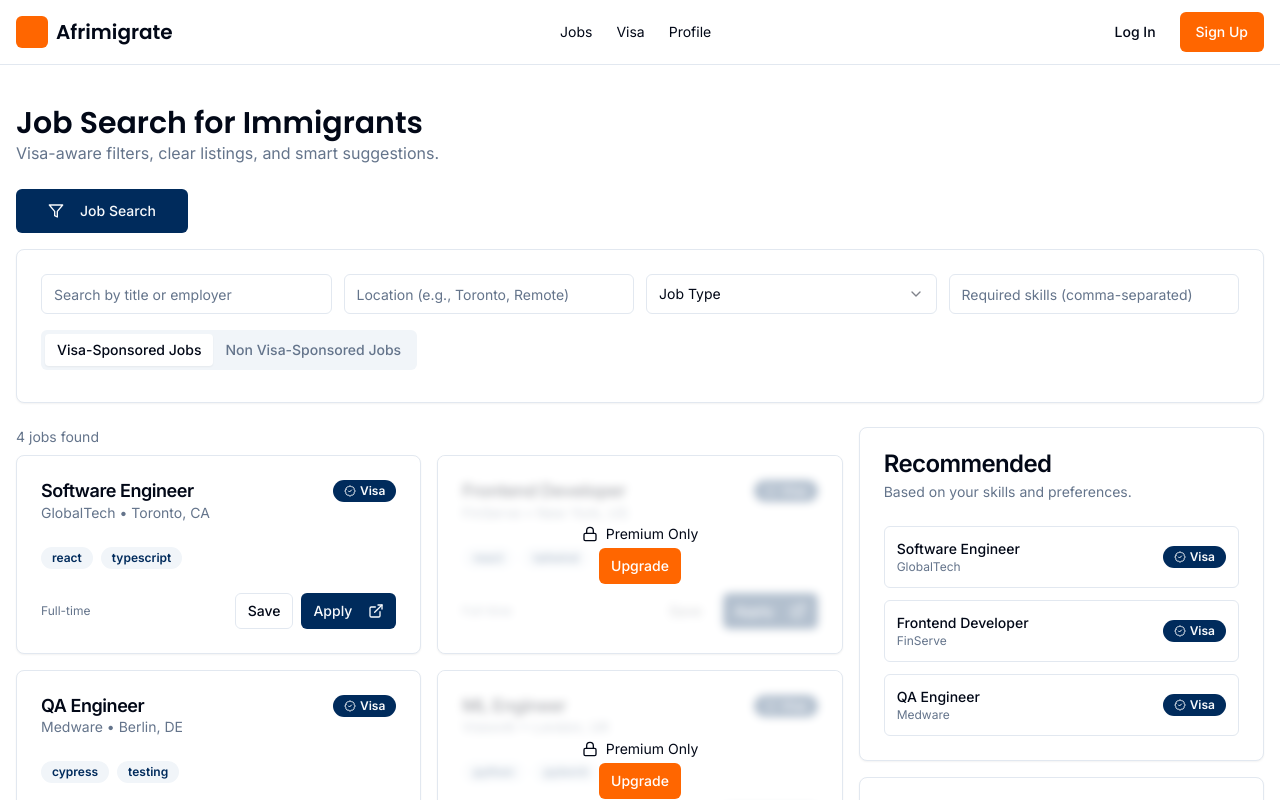
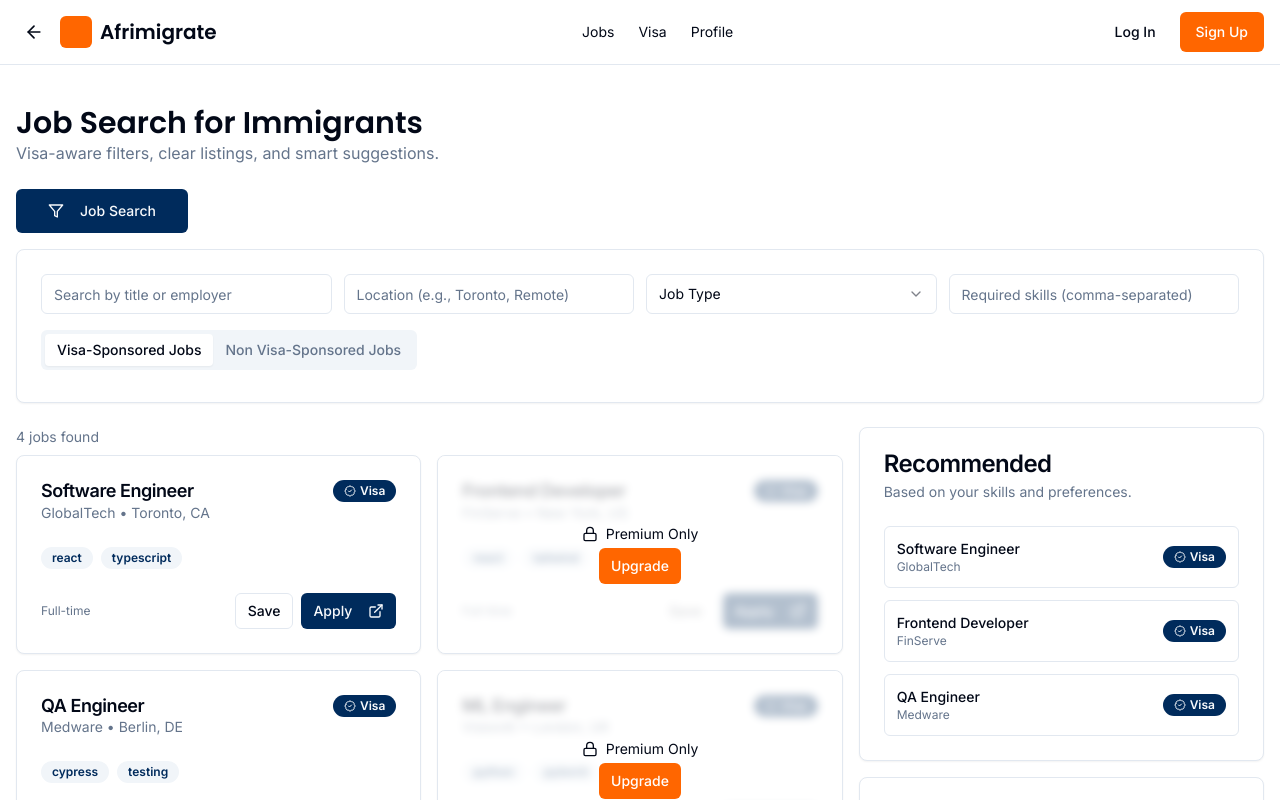
Before and after one commit to trippamw2/afri-migrate-welcome, a React (Vite) app: page /jobs in a window 1280 px wide. Shown: the top 800 px of the page. Built offline with nearby package versions, Linux system fonts and the light colour scheme.

Commit message:
Add back buttons to pages
Replaced the Support page and added back buttons to all app pages, including Jobs, Visa, Support, and Profile, for improved navigation.

```diff
--- a/src/components/layout/Navbar.tsx
+++ b/src/components/layout/Navbar.tsx
@@ -17,7 +17,7 @@ export default function Navbar() {
         <div className="flex items-center gap-2">
           <button
             onClick={() => navigate(-1)}
-            className="md:hidden p-2 rounded-md hover:bg-muted focus:outline-none focus:ring-2 focus:ring-ring"
+            className="p-2 rounded-md hover:bg-muted focus:outline-none focus:ring-2 focus:ring-ring"
             aria-label="Go back"
           >
             <ArrowLeft className="h-5 w-5" />
```
